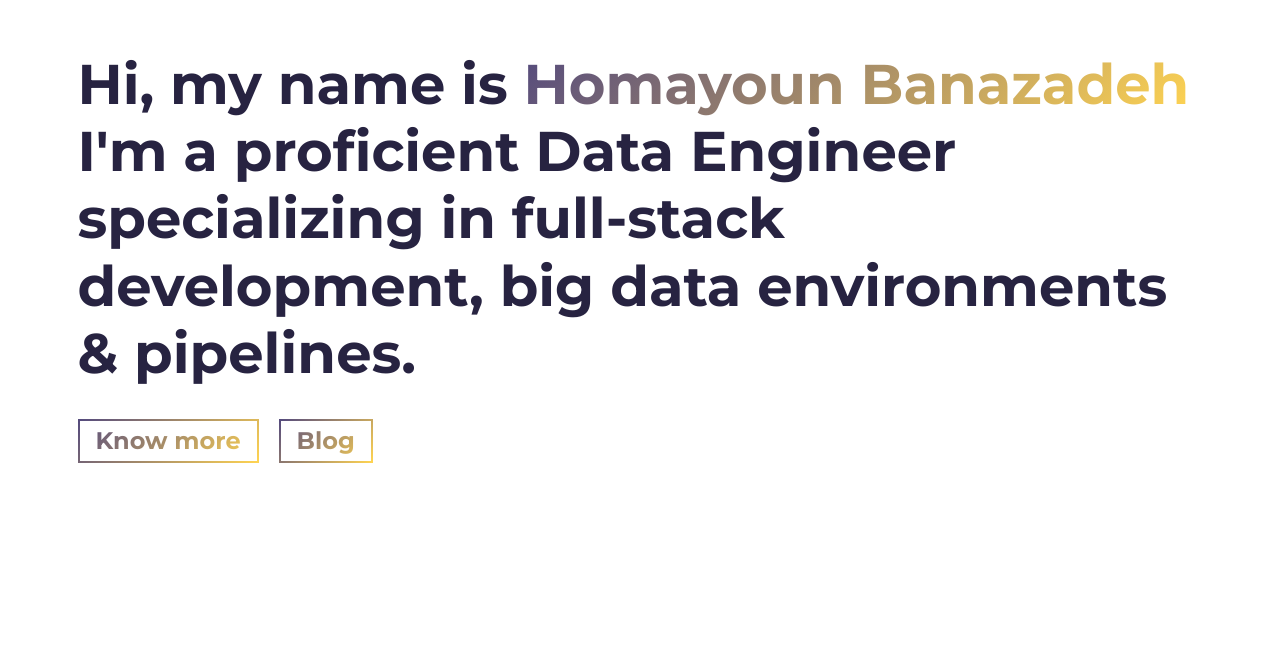
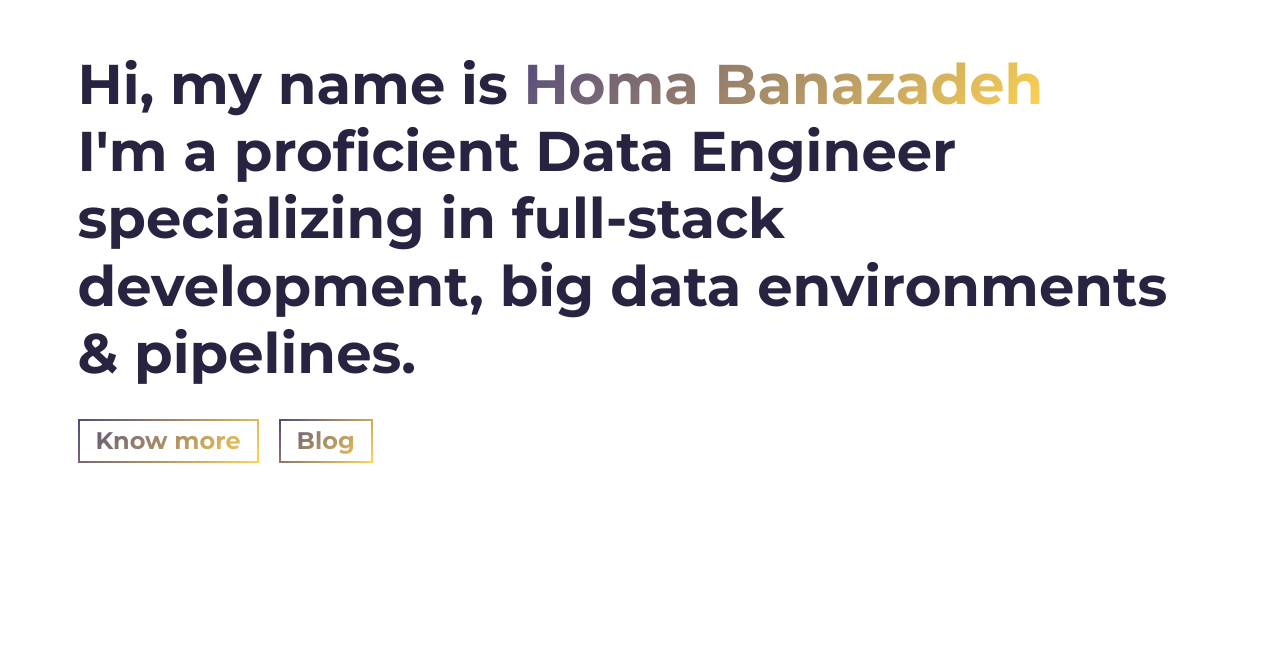
Before and after one commit to HoMaYoO-N/MyPersonalWebsite, a website built with Parcel: page src/index.html in a window 1280 px wide. Shown: the part 138-800 px from the top of the page. Built offline with nearby package versions, Linux system fonts and the light colour scheme.

Commit message:
name change

```diff
--- a/src/index.html
+++ b/src/index.html
@@ -32,7 +32,7 @@
     <section id="hero" class="jumbotron">
       <div class="container">
         <h1 class="hero-title load-hidden">
-          Hi, my name is <span class="text-color-main">Homayoun Banazadeh</span>
+          Hi, my name is <span class="text-color-main">Homa Banazadeh</span>
           <br />
           I'm a proficient Data Engineer specializing in full-stack development, big data environments & pipelines.
         </h1>
```
